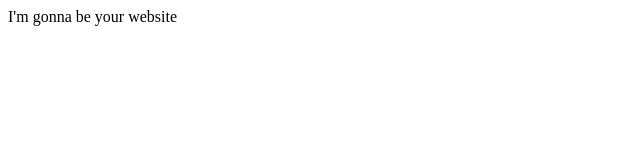
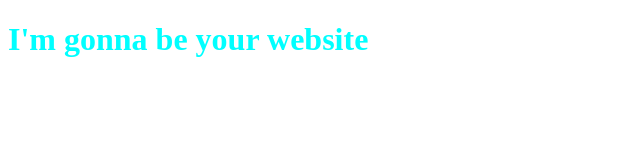
Before and after one commit to KsushkaKov/LLcInkos, a plain HTML site: page index.html in a window 1280 px wide. Shown: the whole page, without its empty margins (0-640 px from the left). Drawn offline with Linux system fonts and the light colour scheme.

Commit message:
Added CSS and JS to project

```diff
--- a/index.html
+++ b/index.html
@@ -4,9 +4,11 @@
     <meta charset="UTF-8">
     <meta http-equiv="X-UA-Compatible" content="IE=edge">
     <meta name="viewport" content="width=device-width, initial-scale=1.0">
+    <link rel="stylesheet" href="style.css">
     <title>LLC Inkos</title>
 </head>
 <body>
-    I'm gonna be your website
+    <h1>I'm gonna be your website</h1>
+    <script src="script.js"></script>
 </body>
 </html>
--- /dev/null
+++ b/style.css
@@ -0,0 +1,3 @@
+h1 {
+    color: aqua;
+}
```
Also changed, not shown: script.js (added).
